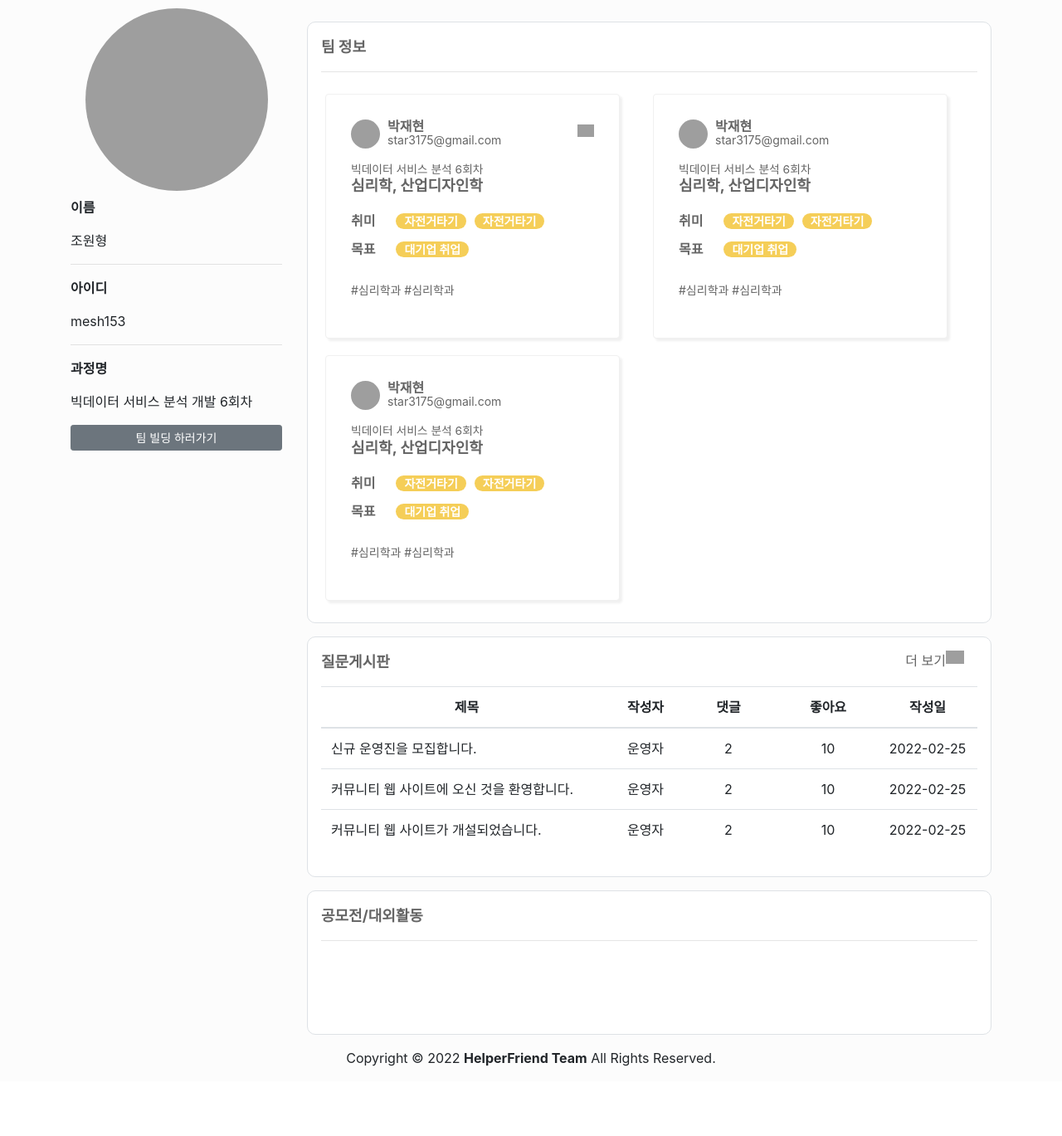
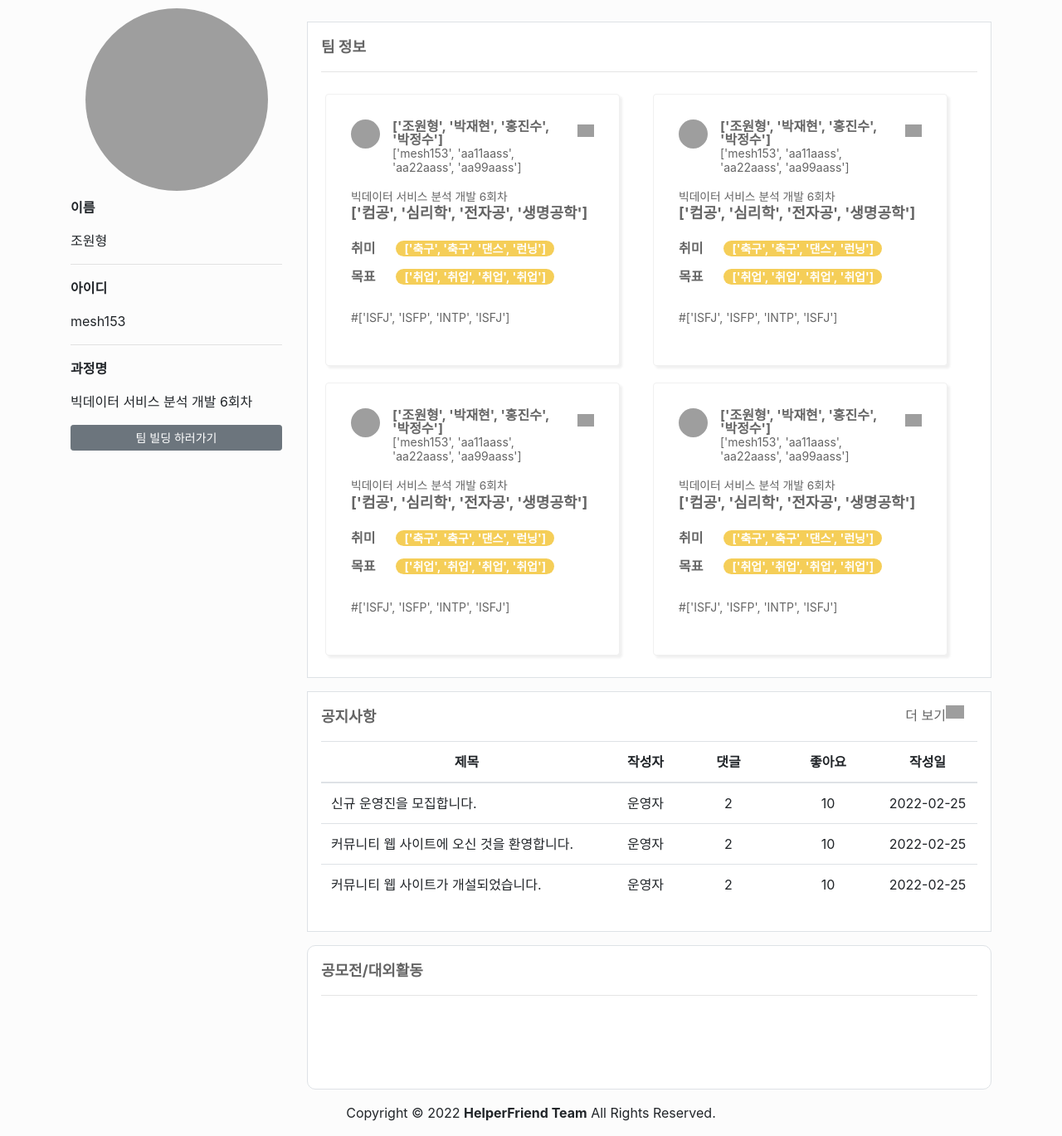
Before and after one commit to JoWonHyeung/HelperFriend_Project, a Django app: page /main/home/ in a window 1280 px wide. Shown: the part 62-1431 px from the top of the page at 83% size. Before the commit the page ends 1347 px from the top, so only its background shows below. Run offline with Django 4.2, Linux system fonts and the light colour scheme; a user stored in the database is signed in; data comes from the database, SQL or seed files in the repository; both versions use the stored data as it was after the commit; parts of the project's set-up code (start-up, migrations or seed data) failed here and were passed over; grey boxes are pictures that could not be loaded.

Commit message:
feat: home rebuilding

```diff
--- a/djangoProject/project/main/crawling.py
+++ b/djangoProject/project/main/crawling.py
@@ -5,7 +5,7 @@ from bs4 import BeautifulSoup
 
 def crawling():
     # 1
-    query_txt = "데이터"
+    query_txt = "AI"
     res = []
     status = []
     # 2
--- a/djangoProject/project/main/models.py
+++ b/djangoProject/project/main/models.py
@@ -11,8 +11,12 @@ class User_Info(models.Model):
     score = models.IntegerField(null=True)
     team_id = models.IntegerField(null=True)
     course = models.ForeignKey(Course,on_delete=models.CASCADE)
+    habit = models.CharField(max_length=45,null=True)
+    target = models.CharField(max_length=45,null=True)
+    mbti = models.CharField(max_length=45,null=True)
+    major = models.CharField(max_length=45,null=True)
     def __str__(self):
-        return f"user={self.user}, score={self.score},team_id={self.team_id},course_id={self.course}"
+        return f"user={self.user}, score={self.score},team_id={self.team_id},course_id={self.course},habit={self.habit},target={self.target},mbti={self.mbti},major={self.major}"
 
 class Question(models.Model):
     title = models.CharField(max_length=45)
--- a/djangoProject/project/main/templates/home.html
+++ b/djangoProject/project/main/templates/home.html
@@ -110,121 +110,77 @@
         margin-bottom: 0px;
     }
 
+    #card:hover{
+        background-color: #FEFCF5;
+    }
+
+    #posterImg:hover {
+        transform: scale(1.5);
+        transition: all 0.2s ease-in-out;
+        box-shadow: 0 0 10px rgba(0, 0, 0, 0.5);
+    }
+
+    .movie-title:hover{
+        transform: scale(1.5);
+        transition: all 0.2s ease-in-out;
+        box-shadow: 0 0 10px rgba(0, 0, 0, 0.5);
+    }
+
+    .festival {
+        padding: 30px;
+    }
 {% endblock %}
 {% block mycontent %}
 
     <div class="col col-sm-9 mt-5">
-            <div id="con" class="container p-3 my-3 border bg-white">
+            <div class="container p-3 my-3 border bg-white">
               <label class="mb-0">팀 정보</label>
-
               <hr>
               <div class="row">
-                  <div class="container card">
+                  {% for _ in teamLen %}
+                  {% load index %}
+                  <div class="container card" id="card">
                       <div class="cardname">
                           <img src="/static/img/2.jpg" width="35" height="35" class="rounded-circle">
-                          &nbsp;&nbsp;
-                          <div style="line-height:100%">
-                              <p><strong>박재현</strong><br><small>star3175@gmail.com</small></p>
+                          <div class="container"style="line-height:100%">
+                              <p><strong>{{ name|index:forloop.counter0 }}</strong><br><small>{{ Id|index:forloop.counter0 }}</small></p>
                           </div>
-                          <div class="container"></div>
                           <div>
-                              <img src="/static/img/star.svg" style="width: 20px;">
+                            <img src="/static/img/star.svg" style="width: 20px;">
                           </div>
                       </div>
                       <div style="line-height:120%">
-                          <p id="imp"><small><small>빅데이터 서비스 분석 6회차</small></small><br><strong>심리학, 산업디자인학</strong></p>
+                          <p id="imp"><small><small>{{ course }}</small></small><br><strong>{{ major|index:forloop.counter0 }}</strong></p>
                       </div>
                       <div>
                           <table>
                               <tr>
                                   <th>취미</th>
-                                  <td><span>자전거타기</span></td>
-                                  <td><span>자전거타기</span></td>
+                                  <td><span>{{ habit|index:forloop.counter0 }}</span></td>
                               </tr>
                           </table>
                           <table>
                               <tr>
                                   <th>목표</th>
-                                  <td><span>대기업 취업</span></td>
+                                  <td><span>{{ target|index:forloop.counter0 }}</span></td>
                               </tr>
                           </table>
                       </div>
                       <div class="hash">
                           <span>
-                              <p><small>#심리학과 #심리학과</small></p>
+                              <p><small>#{{ mbti|index:forloop.counter0 }}</small></p>
                           </span>
                       </div>
                   </div>
-                  <div class="container card">
-                      <div class="cardname">
-                          <img src="/static/img/2.jpg" width="35" height="35" class="rounded-circle">
-                          &nbsp;&nbsp;
-                          <div style="line-height:100%">
-                              <p><strong>박재현</strong><br><small>star3175@gmail.com</small></p>
-                          </div>
-                      </div>
-                      <div style="line-height:120%">
-                          <p id="imp"><small><small>빅데이터 서비스 분석 6회차</small></small><br><strong>심리학, 산업디자인학</strong></p>
-                      </div>
-                      <div>
-                          <table>
-                              <tr>
-                                  <th>취미</th>
-                                  <td><span>자전거타기</span></td>
-                                  <td><span>자전거타기</span></td>
-                              </tr>
-                          </table>
-                          <table>
-                              <tr>
-                                  <th>목표</th>
-                                  <td><span>대기업 취업</span></td>
-                              </tr>
-                          </table>
-                      </div>
-                      <div class="hash">
-                          <span>
-                              <p><small>#심리학과 #심리학과</small></p>
-                          </span>
-                      </div>
+                  {% empty %}
+                  <div class="container">
+                      <p style="text-align: center;">팀을 생성하세요.</p>
                   </div>
-                  <div class="container card">
-                      <div class="cardname">
-                          <img src="/static/img/2.jpg" width="35" height="35" class="rounded-circle">
-                          &nbsp;&nbsp;
-                          <div style="line-height:100%">
-                              <p><strong>박재현</strong><br><small>star3175@gmail.com</small></p>
-                          </div>
-                      </div>
-                      <div style="line-height:120%">
-                          <p id="imp"><small><small>빅데이터 서비스 분석 6회차</small></small><br><strong>심리학, 산업디자인학</strong></p>
-                      </div>
-                      <div>
-                          <table>
-                              <tr>
-                                  <th>취미</th>
-                                  <td><span>자전거타기</span></td>
-                                  <td><span>자전거타기</span></td>
-                              </tr>
-                          </table>
-                          <table>
-                              <tr>
-                                  <th>목표</th>
-                                  <td><span>대기업 취업</span></td>
-                              </tr>
-                          </table>
-                      </div>
-                      <div class="hash">
-                          <span>
-                              <p><small>#심리학과 #심리학과</small></p>
-                          </span>
-                      </div>
-                  </div>
-                  </div>
+                  {% endfor %}
+              </div>
             </div>
-            <div id="con" class="container p-3 my-3 border bg-white">
-              <label class="mb-3">질문게시판</label>
-
-
+            <div class="container p-3 my-3 border bg-white">
+              <label class="mb-3">공지사항</label>
               <a href="#" class="mr-3 B float-right">
                 더 보기
                 <img src="/static/img/plus.svg" class="float-right" style="width: 22px; color: #656565;">
@@ -276,9 +232,9 @@
                                     {% load index %}
                                         {% if forloop.first %}
                                         <div class="carousel-item active">
-                                            <div class="col-lg-4">
+                                            <div class="festival">
                                                 <div class="movie-card m-4">
-                                                    <div class="movie-img">
+                                                    <div class="movie-img" id="posterImg">
                                                         <a href="{{urls|index:forloop.counter0}}"><img src="{{ images|index:forloop.counter0 }}" class="img-fluid"></a>
                                                     </div>
                                                     <div class="movie-title">
@@ -291,7 +247,7 @@
                                         </div>
                                         {% else %}
                                         <div class="carousel-item">
-                                            <div class="col-lg-4">
+                                            <div class="festival">
                                                 <div class="movie-card m-4">
                                                     <div class="movie-img">
                                                         <a href="{{urls|index:forloop.counter0}}"><img src="{{ images|index:forloop.counter0 }}" class="img-fluid"></a>
@@ -307,11 +263,11 @@
                                         {% endif %}
                                     {% endfor %}
                                 </div>
-                                <a class="carousel-control-prev bg-dark w-auto" href="#recipeCarousel" role="button" data-slide="prev" style="transform: translateX(-35px);">
+                                <a class="carousel-control-prev bg-dark w-auto" href="#recipeCarousel" role="button" data-slide="prev" style="transform: translateX(-35px);" id="prev">
                                     <span class="carousel-control-prev-icon" aria-hidden="true"></span>
                                     <span class="sr-only">Previous</span>
                                 </a>
-                                <a class="carousel-control-next bg-dark w-auto mx-" href="#recipeCarousel" role="button" data-slide="next" style="transform: translateX(40px);">
+                                <a class="carousel-control-next bg-dark w-auto mx-" href="#recipeCarousel" role="button" data-slide="next" style="transform: translateX(40px);" id="next">
                                     <span class="carousel-control-next-icon" aria-hidden="true"></span>
                                     <span class="sr-only">Next</span>
                                 </a>
@@ -346,4 +302,6 @@
           }
     });
 
+
+
 {% endblock %}
--- a/djangoProject/project/main/templates/team.html
+++ b/djangoProject/project/main/templates/team.html
@@ -103,7 +103,6 @@ $('#btn1').click(function(){
 $('#btn2').click(function(){
     $('#block2').css('display','block');
 
-
     let teamCnt = all.length / 4;
     let context = "";
 
--- a/djangoProject/project/main/urls.py
+++ b/djangoProject/project/main/urls.py
@@ -11,7 +11,8 @@ urlpatterns = [
     path('logout/',views.logoutView,name='logout'),
     path('upload/',views.uploadView,name='upload'),
     path('uploadList/',views.uploadListView,name='uploadList'),
-    path('uploadDelete/<id>',views.uploadDeleteView,name = 'uploadDelete'),
+    path('uploadList/uploadDelete/<id>',views.uploadListDelete,name='uploadDelete'),
+    path('uploadList/uploadDownload/<id>',views.uploadListDownload,name='uploadDownload'),
     path('email/', views.emailView, name='email'),
     path('edit/',views.editView,name='edit'),
     path('qna/',views.qnaView,name='qna'),
--- a/djangoProject/project/main/views.py
+++ b/djangoProject/project/main/views.py
@@ -1,9 +1,9 @@
 import json
 import os.path
-import smtplib
+import smtplib, ssl
 from main.crawling import crawling
 from django.shortcuts import render, redirect
-from django.http import JsonResponse, HttpResponse
+from django.http import JsonResponse
 from main.models import User_Info, UploadFile
 from main.models import Course
 from django.contrib.auth.models import User
@@ -15,35 +15,40 @@ from email import encoders
 from email.mime.base import MIMEBase
 from email.mime.multipart import MIMEMultipart
 from email.mime.application import MIMEApplication
-from django.core.mail import EmailMultiAlternatives
-import smtplib, ssl
 
-#crawling_tmp = crawling()
+crawling_tmp = crawling()
 
 @login_required(login_url='/main/login/')
 def homeView(request):
     context = None
-    myTeam = []
     user_Info = User_Info.objects.get(user=request.user)
-    course_id = user_Info.course_id
-    course_name = Course.objects.get(id=course_id).course_name
+    course_name = Course.objects.get(id=user_Info.course_id).course_name
+    habit = []; target = []; mbti = []; major = []; name = []; myId = []
 
-    team_id = user_Info.team_id
-    if team_id != None:
-        infos = User_Info.objects.filter(team_id=team_id) #같은 조들 전부다 filter, 단 다른 과정의 조들과 충돌할 수 있으므로 제외시켜야된다.
-        for i in infos:
+    #홈 화면에 나타나는 팀 정보들을 띄워주기 위해서 팀원 정보들을 뽑아낸다.
+    if user_Info.team_id != None:
+        infos = User_Info.objects.filter(team_id=user_Info.team_id)
+        for i in infos: # 같은 조들 전부다 filter, 단 다른 과정의 조들과 충돌할 수 있으므로 제외시켜야된다.
             if Course.objects.get(id=i.course_id).course_name == course_name:
-                myTeam.append(User.objects.get(id=i.user_id).first_name)
+                # User_info에 접근해서 같은 팀원들의 정보들을 뽑아온다.
+                habit.append(i.habit); target.append(i.target); mbti.append(i.mbti); major.append(i.major)
+                name.append(User.objects.get(id=i.user_id).first_name)
+                myId.append(User.objects.get(id=i.user_id).username)
 
     context = {
-        #'images': crawling_tmp[0],
-        #'urls': crawling_tmp[1],
-        #'status': crawling_tmp[2],
-        #'n': range(len(crawling_tmp[0])),
+        'images': crawling_tmp[0],
+        'urls': crawling_tmp[1],
+        'status': crawling_tmp[2],
+        'n': range(len(crawling_tmp[0])),
         'course': course_name,
-        'myTeam': myTeam,
-        'teamName': team_id,
-        'teamLength': range(len(myTeam)),
+        'name': name,
+        'habit': habit,
+        'target': target,
+        'mbti': mbti,
+        'major': major,
+        'Id': myId,
+        'teamName': user_Info.team_id,
+        'teamLen': range(len(name)),
     }
     return render(request, 'home.html', context)
 
@@ -90,6 +95,11 @@ def joinView(request):
         password = request.POST.get('password')
         re_password = request.POST.get('re-password')
         course_name = request.POST.get('course')
+        habit = request.POST.get('habit')
+        major = request.POST.get('univ')
+        mbti = request.POST.get('mbti')
+        target = request.POST.get('target')
+
         score = scoreSum(request)
         if User.objects.filter(username=username):
             context = {'error':'이미 가입된 아이디 입니다.'}
@@ -98,7 +108,7 @@ def joinView(request):
         else:
             user = User.objects.create_user(username=username, first_name=name, password=password)
             course = Course(course_name=course_name); course.save();
-            user_info = User_Info(user=user, score=score, course=course); user_info.save();
+            user_info = User_Info(user=user, score=score, course=course,habit=habit,major=major,mbti=mbti,target=target); user_info.save();
             auth.login(request, user)
             return redirect("login")
     return render(request, 'join.html', context)
@@ -153,36 +163,78 @@ def uploadListView(request):
     course_id = user_Info.course_id
     course_name = Course.objects.get(id=course_id).course_name
     files = UploadFile.objects.filter(upload=request.user.id)
-    titles = []
-    file_names = []
-    date = []
+    file_titles = []; file_names = []; file_ids = []; file_date = []
     for i in files:
-        titles.append(i.title)
+        file_titles.append(i.title)
+        file_ids.append(i.id)
         file_names.append(os.path.basename(i.file.name).split("/")[0])
-        date.append(i.upload_time.strftime("%Y/%m/%d"))
+        file_date.append(i.upload_time.strftime("%Y/%m/%d"))
     context = {
         "course": course_name,
-        "titles": titles,
-        "files": file_names,
-        "date": date,
-        "n": range(len(titles)),
+        "titles": file_titles,
+        "names": file_names,
+        "date": file_date,
+        "ids": file_ids,
+        "n": range(len(file_titles)),
     }
     return render(request, 'uploadList.html',context)
 
-def uploadDeleteView(request, id):
-    return render(request,'uploadList.html')
+def uploadListDelete(request,id):
+    #삭제
+    upload_file = UploadFile.objects.get(id=id)
+    upload_file.delete()
+    #update
+    user_Info = User_Info.objects.get(user=request.user)
+    course_id = user_Info.course_id
+    course_name = Course.objects.get(id=course_id).course_name
+    files = UploadFile.objects.filter(upload=request.user.id)
+    file_titles = []; file_names = []; file_ids = []; file_date = []
+    for i in files:
+        file_titles.append(i.title)
+        file_ids.append(i.id)
+        file_names.append(os.path.basename(i.file.name).split("/")[0])
+        file_date.append(i.upload_time.strftime("%Y/%m/%d"))
+    context = {
+        "course": course_name,
+        "titles": file_titles,
+        "names": file_names,
+        "date": file_date,
+        "ids": file_ids,
+        "n": range(len(file_titles)),
+    }
+    return render(request, 'uploadList.html', context)
 
-from email.utils import formataddr
-from email.header import Header
+from django.views.generic.detail import SingleObjectMixin
+from django.http import FileResponse
+from django.core.files.storage import FileSystemStorage
+import magic
+import mimetypes
+import urllib
+
+def uploadListDownload(request, id):
+    file = UploadFile.objects.get(id=id).file
+    file_path = os.path.join(os.getcwd() + "\\media\\")
+    file_name = file.name.replace('/','\\').split('\\')
+    #print(mimetypes.MimeTypes().guess_type(file.file.name)[0])
+    print(file_name)
+    print(file_path)
+    fs = FileSystemStorage(file_path + file_name[0])
+    response = FileResponse(fs.open(file_name[1],'rb'), content_type='application/force-download')
+    print(file_name[1])
+    print(f'attachment; filename="{ file_name[1] }"')
+
+    response['Content-Disposition'] = 'attachment; filename*=UTF-8\'\'%s' % urllib.parse.quote(file_name[1].encode('utf-8'))
+    #*=UTF-8\’\’%s’ % urllib.quote(filename.encode(‘utf-8’))
+    return response
+
 def emailView(request):
     user_Info = User_Info.objects.get(user=request.user)
     course_id = user_Info.course_id
     course_name = Course.objects.get(id=course_id).course_name
-
     if request.method == 'POST':
         port = 587  # For starttls
         smtp_server = "smtp.gmail.com"
-        sender_email = formataddr((str(Header('Someone Somewhere', 'utf-8')), 'wonhyeongjo60@gmail.com'))
+        sender_email = 'wonhyeongjo60@gmail.com'
         receiver_email = request.POST.get('email')
         password = "bhghvqcwzoiswuff"
         title = request.POST.get('title')
@@ -213,7 +265,6 @@ def emailView(request):
     else:
         return render(request,'email.html',{"course": course_name})
 
-
 def qnaView(request):
     return render(request,'qna.html',None)
 
```
Also changed, not shown: djangoProject/project/main/templates/join.html (+16 -0 lines), djangoProject/project/main/templates/uploadList.html (+4 -5 lines), djangoProject/project/db.sqlite3, 1 other file.
